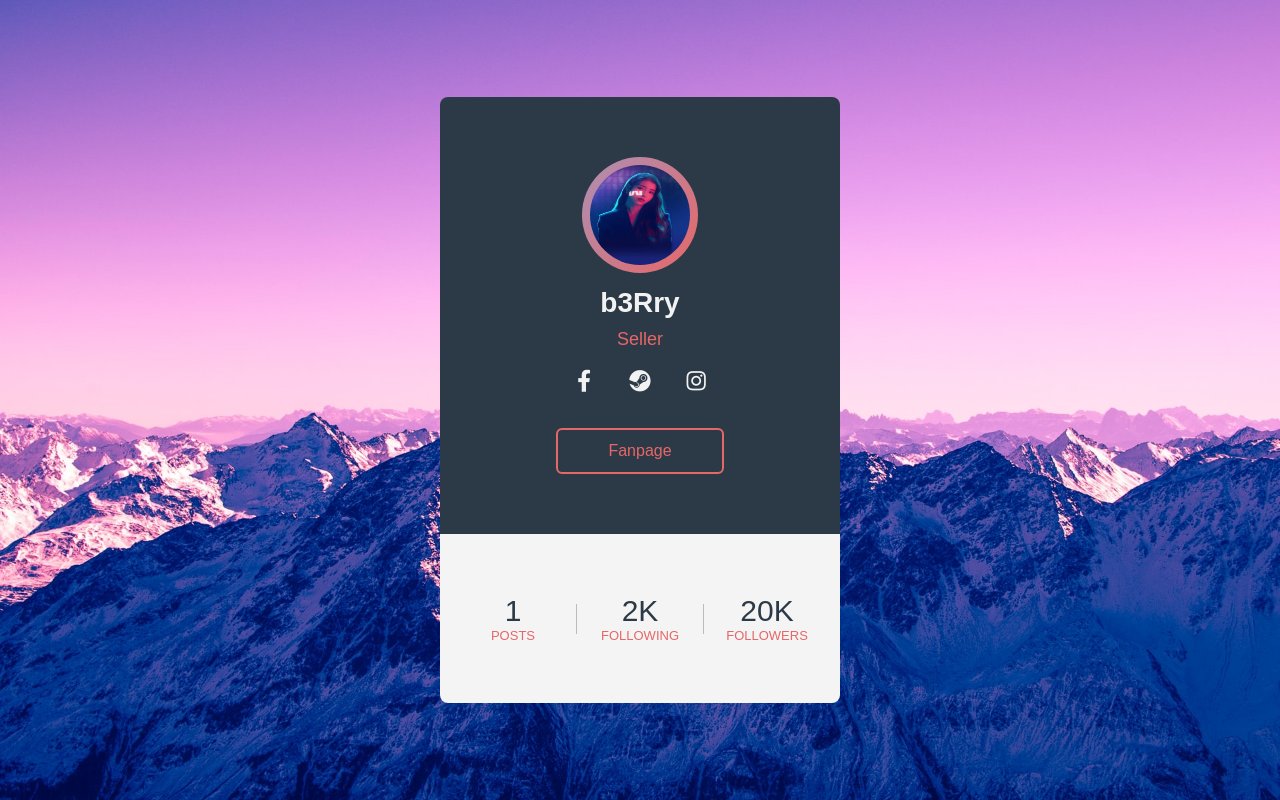
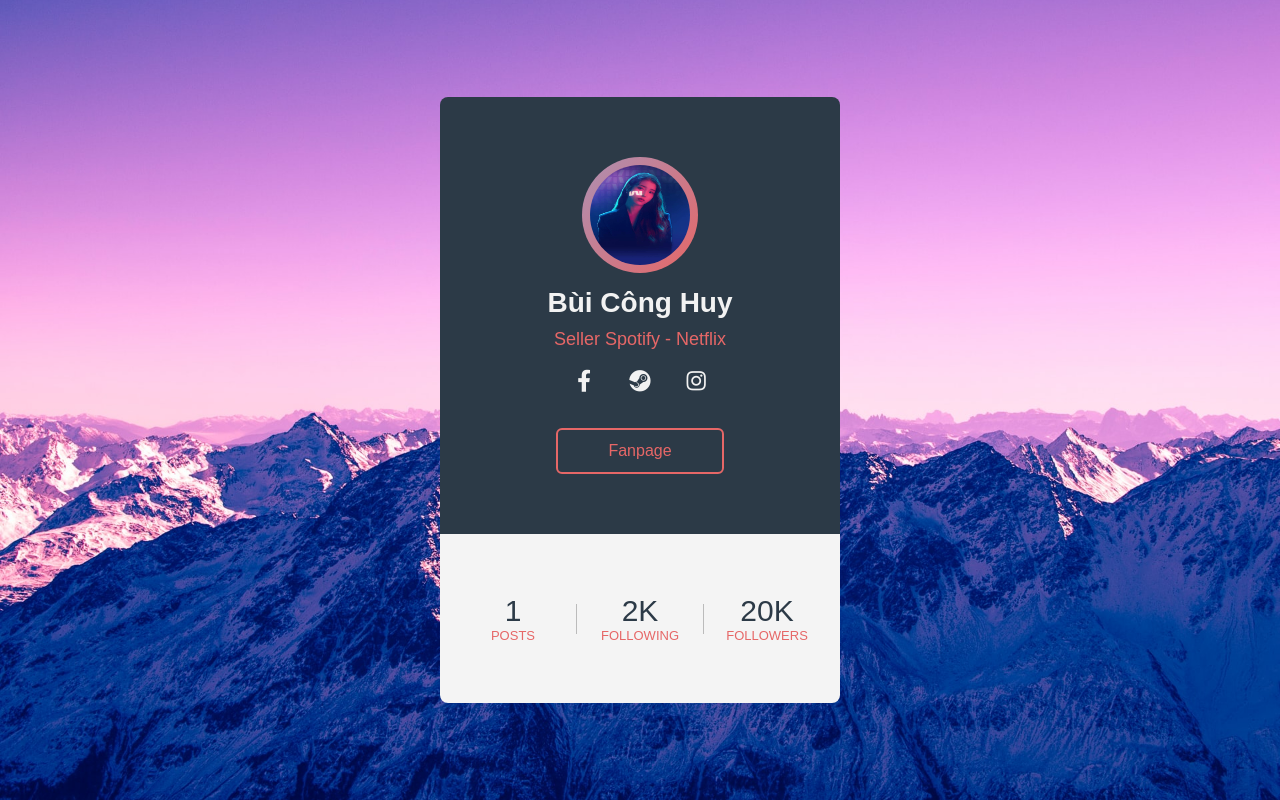
Before and after one commit to b3Rryy/b3Rry, a plain HTML site: page index.html in a window 1280 px wide. Drawn offline with Linux system fonts and the light colour scheme.

Commit message:
Update index.html

```diff
--- a/index.html
+++ b/index.html
@@ -13,8 +13,8 @@
       <div class="pic">
         <img src="2.jpg" alt="">
       </div>
-      <div class="name">b3Rry</div>
-      <div class="desc">Seller</div>
+      <div class="name">Bùi Công Huy</div>
+      <div class="desc">Seller Spotify - Netflix</div>
       <div class="sm">
         <a href="https://www.facebook.com/heyiamb3Rry" class="fab fa-facebook-f"></a>
         <a href="https://steamcommunity.com/id/heyiamb3Rry" class="fab fa-steam"></a>
```
